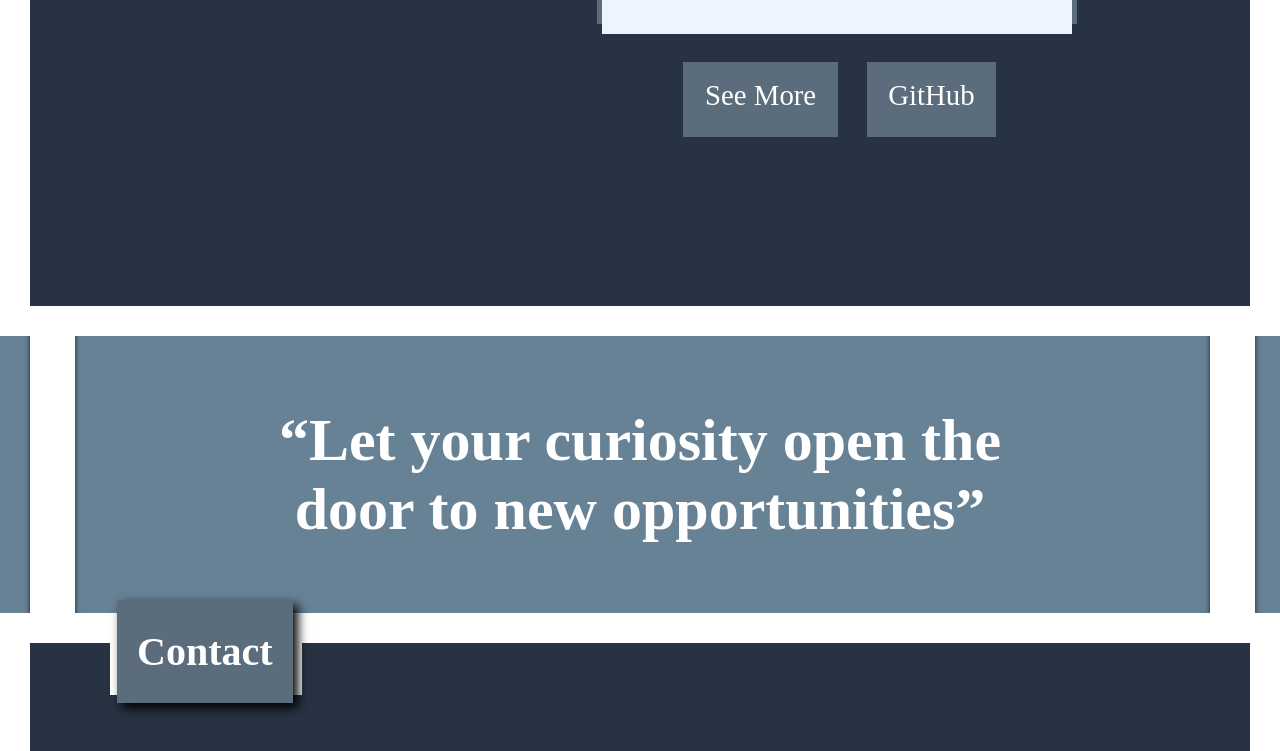
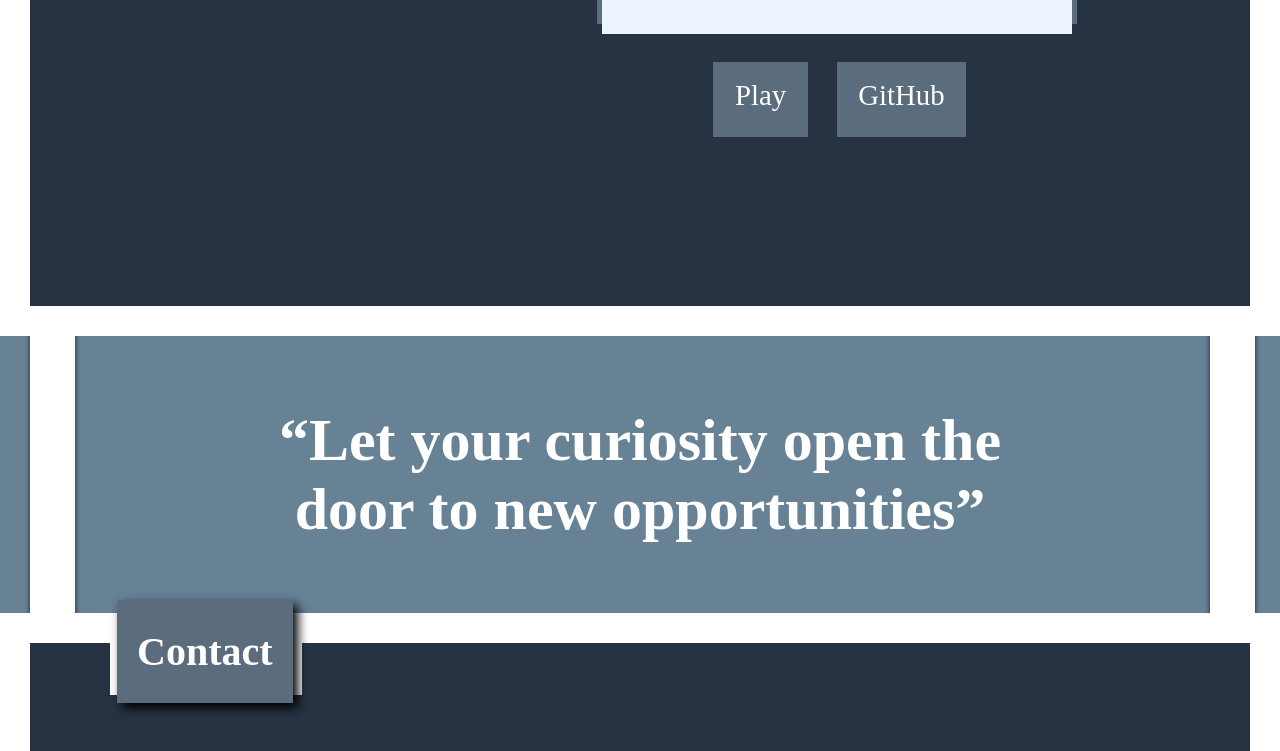
Before and after one commit to kyjm2010/portfolio, a website: page dist/index.html in a window 1280 px wide. Shown: the part 4655-5406 px from the top of the page. Drawn offline with Linux system fonts and the light colour scheme.

Commit message:
quiz whiz linked

```diff
--- a/dist/index.html
+++ b/dist/index.html
@@ -209,7 +209,7 @@
                             <img class="project_image" src="images/quiz_whiz.JPG" alt="">
                         </div>
                         <div class="project_buttons">
-                            <a class="button1">See More</a>
+                            <a href="https://kyjm2010.github.io/quiz_whiz"class="button1">Play</a>
                             <a href="https://github.com/kyjm2010/quiz_whiz" class="button2">GitHub</a>
                         </div>
                     </div>
```
